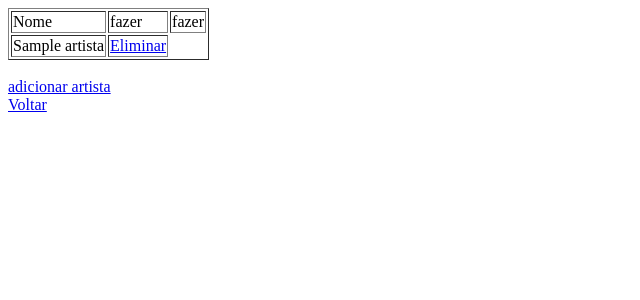
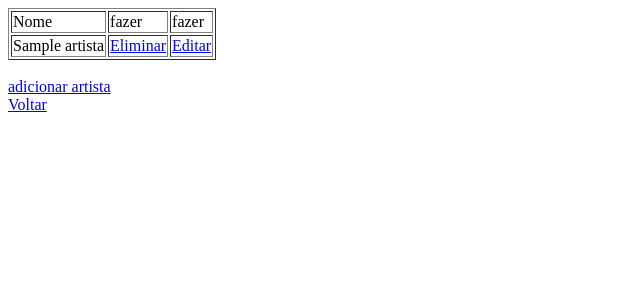
Before and after one commit to cauaauler/IFRS-Discoteca-Prog-2024, a PHP site: page /artistas.php in a window 1280 px wide. Shown: the top 300 px of the page, without its empty margins (0-640 px from the left). Run offline with PHP 8.4, Linux system fonts and the light colour scheme; tables that the repository leaves empty hold one stand-in row (values such as "Sample post").

Commit message:
arrumei o edit

```diff
--- a/artistas.php
+++ b/artistas.php
@@ -17,6 +17,7 @@
             echo "<tr>";
             echo "<td> {$linha['Nome']}</td>";
             echo "<td> <a href='delArtista.php?IdArtista={$linha['IdArtista']}'>Eliminar</a> </td>";
+            echo "<td><a href='form_editArtista.php?idArtista={$linha['IdArtista']}'>Editar</a></td>";
             echo "</tr>";
         }
     }
```
